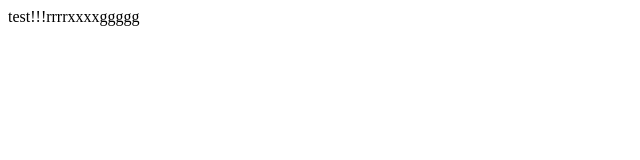
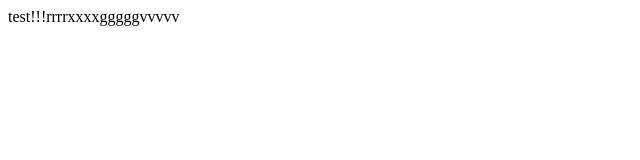
Before and after one commit to super-yuxinwei/demo, a plain HTML site: page index.html in a window 1280 px wide. Shown: the full height of the page, 0-640 px from the left. Drawn offline with Linux system fonts and the light colour scheme.

Commit message:
Edit index.html

```diff
--- a/index.html
+++ b/index.html
@@ -3,6 +3,6 @@
 		<title>test</title>
 	</head>
 	<body>
-		test!!!rrrrxxxxggggg
+		test!!!rrrrxxxxgggggvvvvv
 	</body>
 </html>
```
